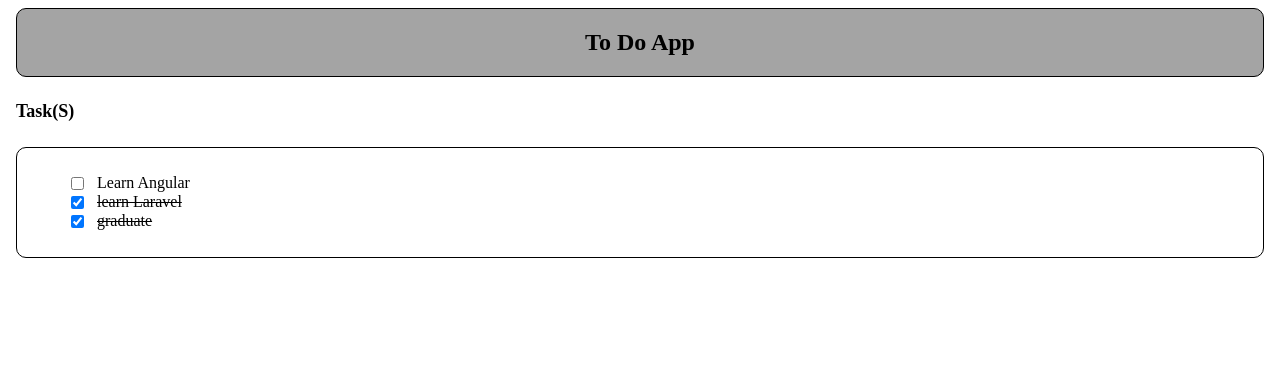
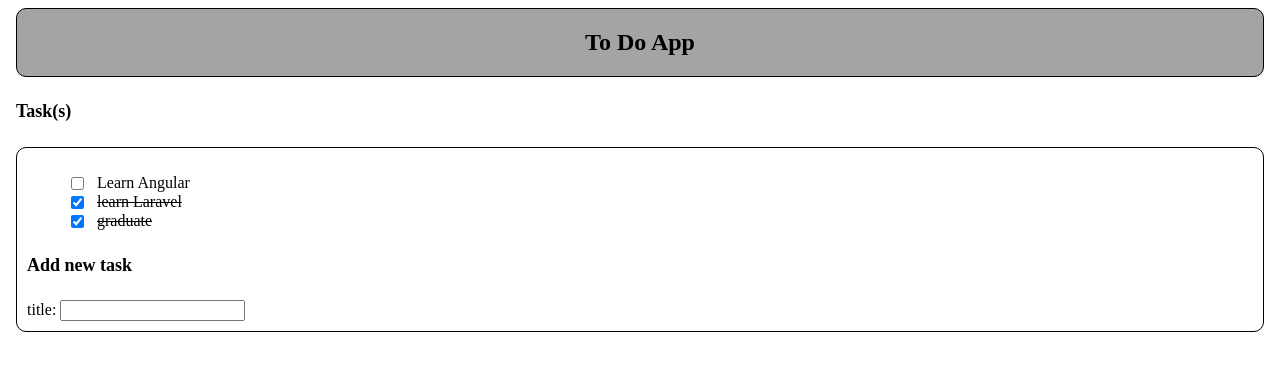
Before and after one commit to Mohadevsn/To-Do-App-Angular-, an Angular app: page / in a window 1280 px wide. Shown: the top 370 px of the page. Built offline with nearby package versions, Linux system fonts and the light colour scheme.

Commit message:
frinday push

```diff
--- a/src/app/app.component.html
+++ b/src/app/app.component.html
@@ -8,6 +8,6 @@
 </head>
 <body>
   <app-title></app-title>
-  <to-do-box></to-do-box>
+  <box></box>
 </body>
 </html>
--- a/src/app/components/to-do-box.component.html
+++ b/src/app/components/to-do-box.component.html
@@ -1,12 +1,24 @@
-<h4>Task(S)</h4>
+<h4>Task(s)</h4>
 
 <div class="container">
+    <div class="left--box">
         <ul>
             <div class="task" *ngFor="let item of items" >
                 <input type="checkbox" name="" id="" *ngIf="item.isComplete" checked>
-            <input type="checkbox" name="" id="" *ngIf="!item.isComplete" >
+                <input type="checkbox" name="" id="" *ngIf="!item.isComplete" (checked)="item.completeTask()" >
                 <li *ngIf="item.isComplete" style="text-decoration: line-through;">{{item.text}}</li>
                 <li *ngIf="!item.isComplete">{{item.text}}</li>
             </div>
         </ul>
     </div>
+
+    <div class="right--box">
+        <h4>Add new task</h4>
+        <form (submit)="onSubmit()">
+
+        </form>
+        title: <input  type="text" name="title" id="">
+
+    </div>
+
+</div>
--- a/src/app/components/to-do-box.component.ts
+++ b/src/app/components/to-do-box.component.ts
@@ -1,9 +1,10 @@
-import { Component } from "@angular/core";
+import { Component, input } from "@angular/core";
 import {wishList} from "../models/wishList"
 import { CommonModule } from "@angular/common";
 
+
 @Component({
-    selector: 'to-do-box',
+    selector: 'box',
     imports: [CommonModule],
     standalone: true,
     templateUrl: './to-do-box.component.html',
@@ -12,8 +13,12 @@ import { CommonModule } from "@angular/common";
 
 export class toDoBox{
     items = [
-        new wishList('Learn Angular'),
+        new wishList('Learn Angular '),
         new wishList('learn Laravel', true),
         new wishList('graduate', true)
-      ]
+    ]
+
+    onSubmit(){
+        return "good";
+    }
 }
--- a/src/app/models/wishList.ts
+++ b/src/app/models/wishList.ts
@@ -3,6 +3,8 @@ export class wishList{
 
     }
 
-
+    completeTask(){
+        this.isComplete = true;
+    }
 
 }
--- a/src/app/to-do-app.component.ts
+++ b/src/app/to-do-app.component.ts
@@ -6,11 +6,8 @@ import { appTitle} from './components/title.component'
   selector: 'to-do-app',
   standalone: true,
   imports: [RouterOutlet, appTitle],
-  template: `
-    <app-title></app-title>
-  `,
   templateUrl: './app.component.html',
-  styleUrl: './app.component.css'
+
 })
 export class AppComponent {
   title = 'to-do-app';
--- a/tsconfig.json
+++ b/tsconfig.json
@@ -1,7 +1,7 @@
 /* To learn more about Typescript configuration file: https://www.typescriptlang.org/docs/handbook/tsconfig-json.html. */
 /* To learn more about Angular compiler options: https://angular.dev/reference/configs/angular-compiler-options. */
 {
-  "compileOnSave": false,
+  "compileOnSave": true,
   "compilerOptions": {
     "outDir": "./dist/out-tsc",
     "strict": true,
```
Lines whose indentation alone changed are shown as unchanged.
